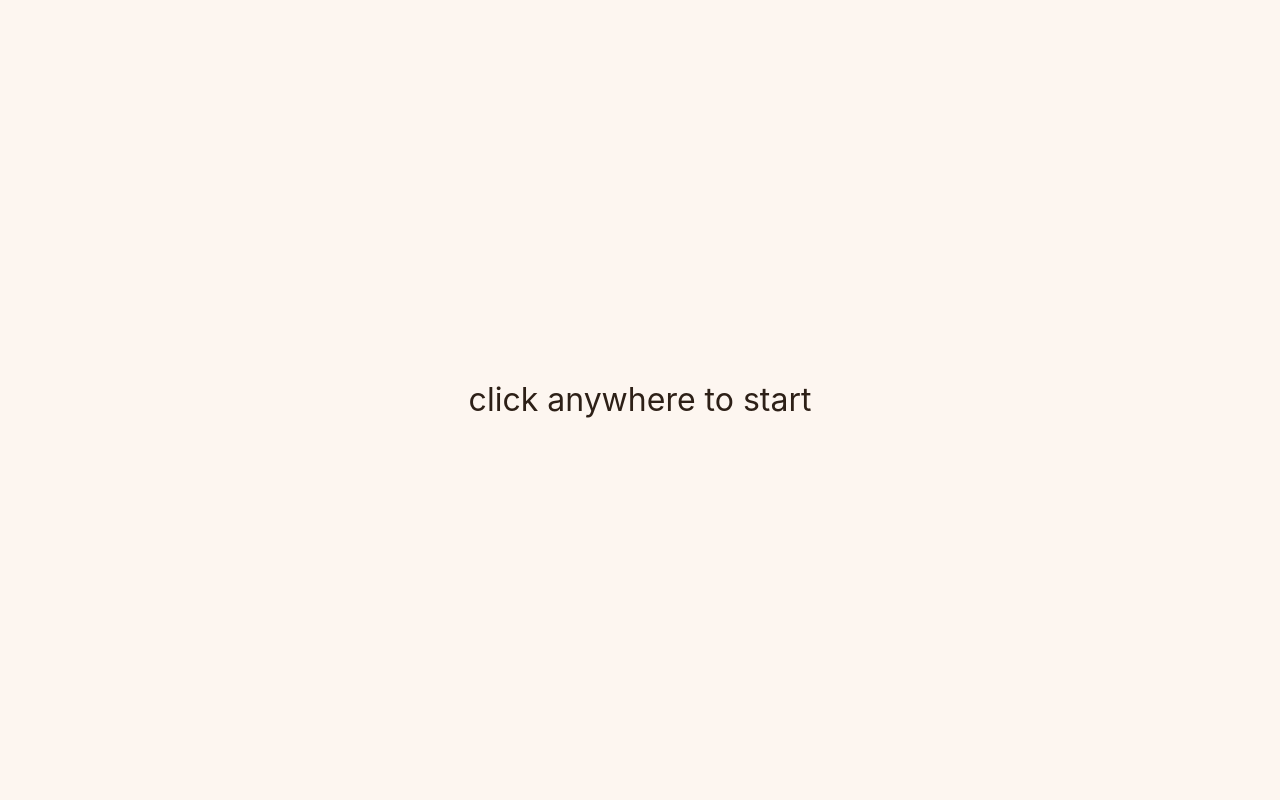
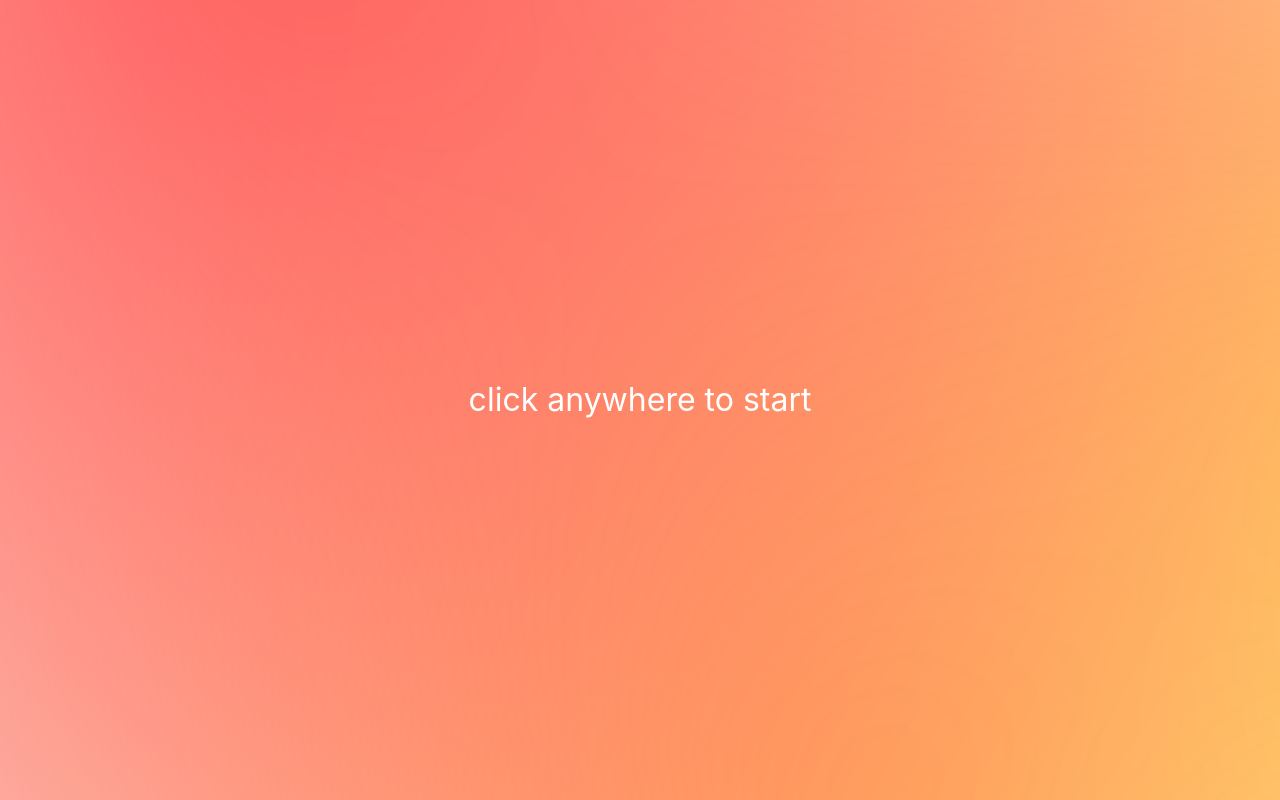
Before and after one commit to CSCE-331-Spring-2026-900-908/team44-project3, a SvelteKit app in the folder src/main/webui/: page /customer in a window 1280 px wide. Built offline with nearby package versions, Linux system fonts and the light colour scheme.

Commit message:
feat: add animated background to splash

```diff
--- a/src/main/webui/src/routes/customer/+page.svelte
+++ b/src/main/webui/src/routes/customer/+page.svelte
@@ -24,5 +24,35 @@
         justify-content: center;
         font-size: 2rem;
         cursor: pointer;
+        color: white;
+        overflow: hidden;
+        position: relative;
+    }
+
+    /* Background layer */
+    .splash::before {
+        content: '';
+        position: absolute;
+        inset: -50%;
+        z-index: -1;
+
+        background: radial-gradient(circle at 30% 30%, #ff5a5a, transparent 60%),
+                    radial-gradient(circle at 70% 60%, #ffd45a, transparent 60%),
+                    radial-gradient(circle at 50% 80%, #ff8a5a, transparent 60%);
+
+        filter: blur(80px);
+        animation: blobMove 12s ease-in-out infinite alternate;
+    }
+
+    @keyframes blobMove {
+        0% {
+            transform: scale(1) translate(0%, 0%);
+        }
+        50% {
+            transform: scale(1.2) translate(10%, -10%);
+        }
+        100% {
+            transform: scale(1) translate(-10%, 10%);
+        }
     }
 </style>
```
